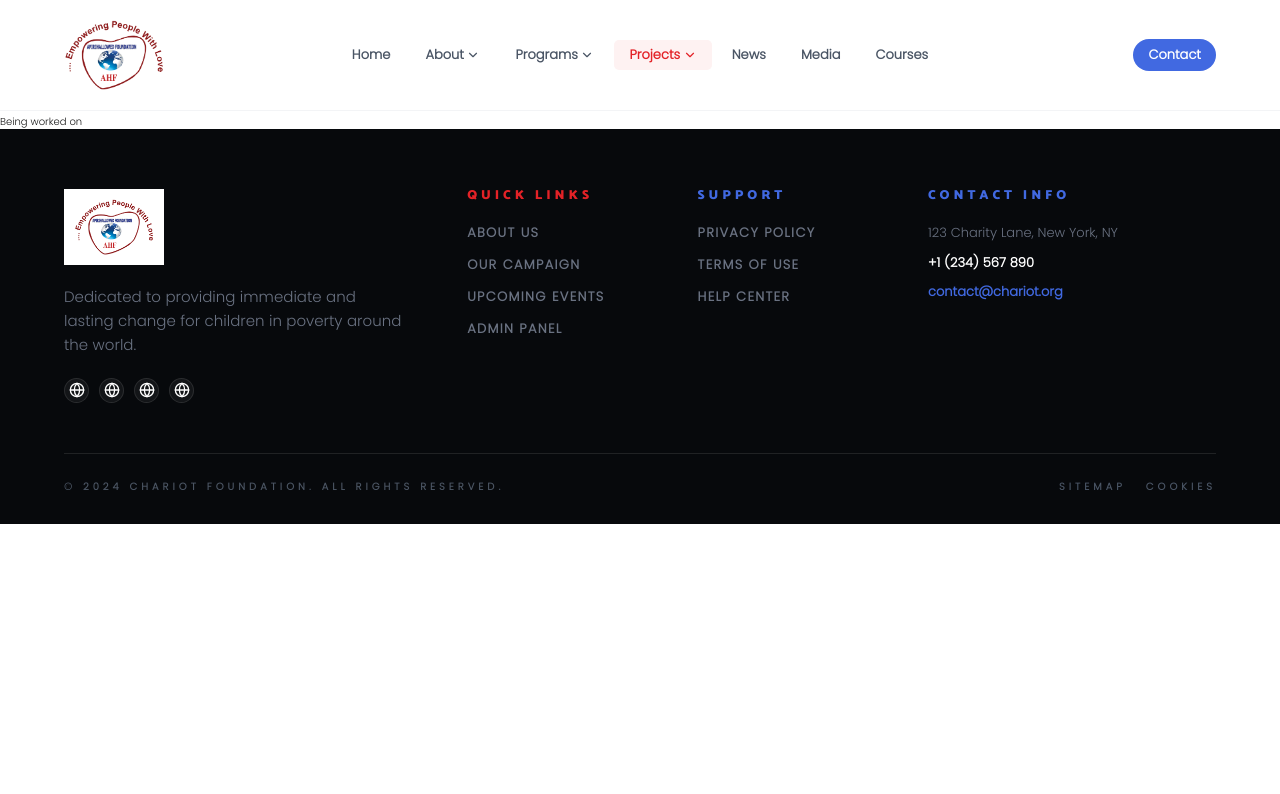
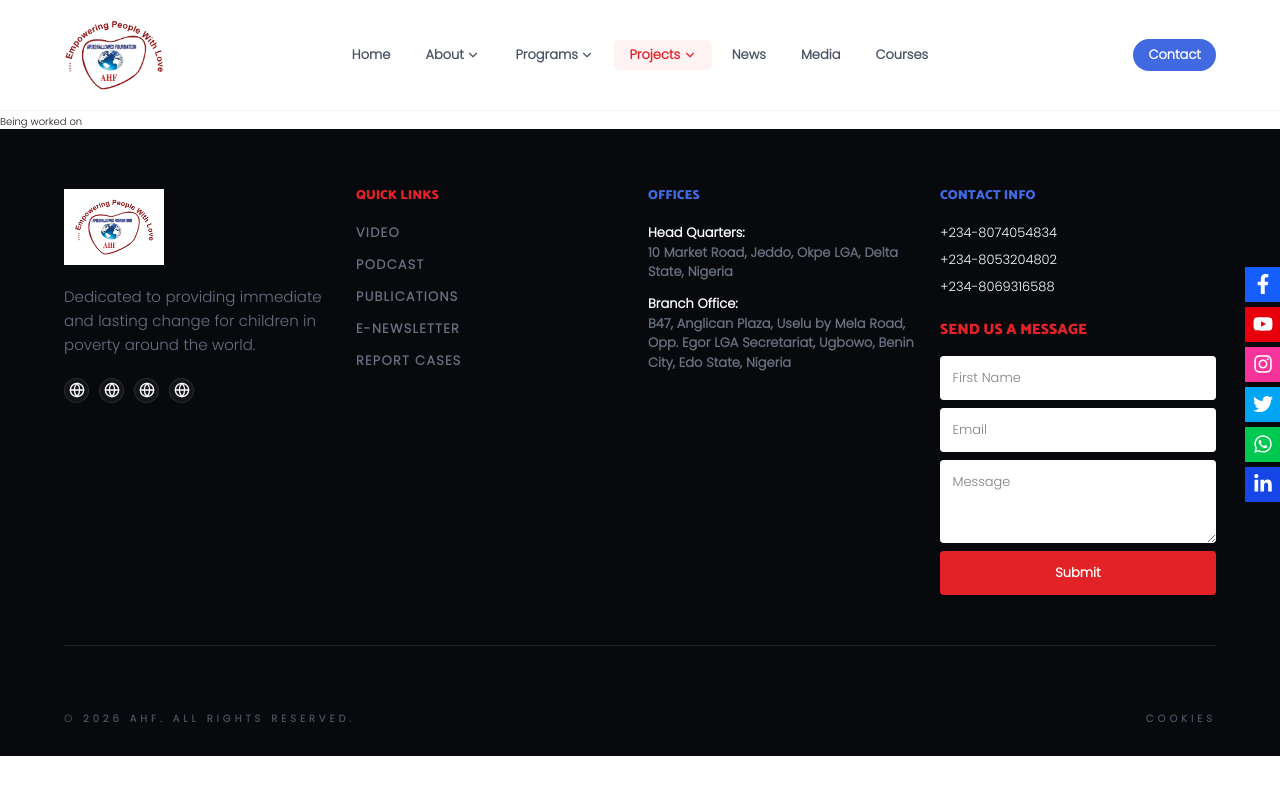
Before and after one commit to Mrs-Code01/ahf, a Next.js app: page /projects/hospital-medical-outreach in a window 1280 px wide. Shown: the top 794 px of the page. Built offline with nearby package versions, Linux system fonts and the light colour scheme.

Commit message:
added footer

```diff
--- a/app/about/who-we-are/page.jsx
+++ b/app/about/who-we-are/page.jsx
@@ -32,9 +32,11 @@ const page = () => {
           founded by Mr. Apiriala Atedoghu, who is also the President of the
           NGO. The NGO was established in the Federal Capital Territory (FCT),
           Abuja and was registered under the Corporate Affairs Commission (CAC)
-          on February 8, 2008, with registration Number CAC/IT/
-          N026765.ApiriHallowed Foundation began its first operation in General
-          Hospital Kubwa, Abuja on June 3, 2007, and subsequently continued her
+          on February 8, 2008, with registration Number CAC/IT/ N026765.
+          <br />
+          <br />
+          ApiriHallowed Foundation began its first operation in General Hospital
+          Kubwa, Abuja on June 3, 2007, and subsequently continued her
           operations to the hospital monthly. The NGO opened a branch Office in
           Warri at No. 10 Market Road Jeddo, Warri, Delta State in the year
           2009, and was made the Corporate Headquarters on the 4th of January
--- a/app/layout.js
+++ b/app/layout.js
@@ -2,6 +2,7 @@ import localFont from "next/font/local";
 import "./globals.css";
 import Navbar from "../components/Navbar";
 import Footer from "../components/Footer";
+import SocialSideBar from "../components/SocialSideBar";
 
 const catamaran = localFont({
   src: "./fonts/Catamaran-Black.ttf",
@@ -29,6 +30,7 @@ export default function RootLayout({ children }) {
         <link rel="icon" href="/favicon.ico" />
       </head>
       <body className={`${catamaran.variable} ${poppins.variable} antialiased`}>
+        <SocialSideBar />
         <Navbar />
         {children}
         <Footer />
--- a/components/Footer.jsx
+++ b/components/Footer.jsx
@@ -6,8 +6,9 @@ const Footer = () => {
   return (
     <>
       <footer className="flex flex-col items-center bg-[#07090C] text-white pt-24 pb-12">
-        <div className="w-[90%] text-[1.3rem] flex flex-col md:flex-row justify-between border-b border-white/10 pb-20 gap-16">
-          <div className="w-full md:w-[30%]">
+        <div className="w-[90%] text-[1.3rem] flex flex-col md:flex-row justify-between border-b border-white/10 pb-20 gap-8">
+          {/* Logo + Mission */}
+          <div className="w-full md:w-[24%]">
             <Image
               src="/images/logo.png"
               height={100}
@@ -31,44 +32,84 @@ const Footer = () => {
               ))}
             </div>
           </div>
-          <div className="w-full md:w-[15%] text-[1.3rem]">
-            <h4 className="font-bold uppercase tracking-[0.3em] mb-8 text-[#E32227]">
+
+          {/* Quick Links */}
+          <div className="w-full md:w-[24%]">
+            <h4 className="font-bold uppercase mb-8 text-[#E32227]">
               Quick Links
             </h4>
             <ul className="text-gray-500 space-y-5 font-bold uppercase tracking-widest">
-              <li className="hover:text-white cursor-pointer">About Us</li>
-              <li className="hover:text-white cursor-pointer">Our Campaign</li>
-              <li className="hover:text-white cursor-pointer">
-                Upcoming Events
-              </li>
-              <li className="hover:text-white cursor-pointer">Admin Panel</li>
+              <li className="hover:text-white cursor-pointer">Video</li>
+              <li className="hover:text-white cursor-pointer">Podcast</li>
+              <li className="hover:text-white cursor-pointer">Publications</li>
+              <li className="hover:text-white cursor-pointer">e-Newsletter</li>
+              <li className="hover:text-white cursor-pointer">Report Cases</li>
             </ul>
           </div>
-          <div className="w-full md:w-[15%]">
-            <h4 className="font-bold  uppercase tracking-[0.3em] mb-8 text-[#4169e1]">
-              Support
-            </h4>
-            <ul className="text-gray-500 space-y-5 font-bold uppercase tracking-widest">
-              <li className="hover:text-white cursor-pointer">
-                Privacy Policy
+
+          {/* Offices */}
+          <div className="w-full md:w-[24%]">
+            <h4 className="font-bold uppercase mb-8 text-[#4169e1]">Offices</h4>
+            <ul className="text-gray-500 space-y-5 font-bold tracking-normal">
+              <li>
+                <span className="text-white">Head Quarters:</span>
+                <br />
+                10 Market Road, Jeddo, Okpe LGA, Delta State, Nigeria
               </li>
-              <li className="hover:text-white cursor-pointer">Terms of Use</li>
-              <li className="hover:text-white cursor-pointer">Help Center</li>
+              <li>
+                <span className="text-white">Branch Office:</span>
+                <br />
+                B47, Anglican Plaza, Uselu by Mela Road, Opp. Egor LGA
+                Secretariat, Ugbowo, Benin City, Edo State, Nigeria
+              </li>
             </ul>
           </div>
-          <div className="w-full md:w-[25%]">
-            <h4 className="font-bold uppercase tracking-[0.3em] mb-8 text-[#4169e1]">
+
+          {/* Contact Info + Small Form */}
+          <div className="w-full md:w-[24%]">
+            <h4 className="font-bold uppercase  mb-8 text-[#4169e1]">
               Contact Info
             </h4>
-            <p className="text-gray-500 mb-4">123 Charity Lane, New York, NY</p>
-            <p className="text-white font-bold mb-4">+1 (234) 567 890</p>
-            <p className="text-[#4169e1] font-bold">contact@chariot.org</p>
+            <ul className="text-gray-500 space-y-3 tracking-normal mb-6">
+              <li className="text-white">+234-8074054834</li>
+              <li className="text-white">+234-8053204802</li>
+              <li className="text-white">+234-8069316588</li>
+            </ul>
+
+            {/* Small Form */}
+            <form className="flex flex-col gap-3 text-black">
+              <h3 className="text-[#E32227] text-[1.5rem] my-[10px]">
+                SEND US A MESSAGE
+              </h3>
+              <input
+                type="text"
+                placeholder="First Name"
+                className="p-5 rounded-md bg-white focus:outline-none focus:ring-1 focus:ring-[#E32227]"
+              />
+              <input
+                type="email"
+                placeholder="Email"
+                className="p-5 rounded-md bg-white focus:outline-none focus:ring-1 focus:ring-[#E32227]"
+              />
+              <textarea
+                placeholder="Message"
+                rows="3"
+                className="p-5 rounded-md bg-white focus:outline-none focus:ring-1 focus:ring-[#E32227]"
+              ></textarea>
+              <button
+                type="submit"
+                className="bg-[#E32227] text-white font-bold py-5 px-4 rounded-md hover:bg-[#c71c21] transition-colors"
+              >
+                Submit
+              </button>
+            </form>
           </div>
         </div>
-        <div className="w-[90%] pt-10 flex flex-col md:flex-row justify-between items-center text-gray-600 font-black uppercase tracking-[0.4em]">
-          <p>© 2024 CHARIOT FOUNDATION. ALL RIGHTS RESERVED.</p>
+
+        {/* Bottom Bar */}
+        <div className="w-[90%] pt-10 flex flex-col md:flex-row justify-between items-center text-gray-600 font-black uppercase tracking-[0.4em] mt-16">
+          <p>© 2026 AHF. ALL RIGHTS RESERVED.</p>
           <div className="flex gap-8 mt-6 md:mt-0">
-            <span>Sitemap</span>
             <span>Cookies</span>
           </div>
         </div>
--- /dev/null
+++ b/components/SocialSideBar.jsx
@@ -0,0 +1,67 @@
+import React from "react";
+
+import {
+  FaFacebookF,
+  FaYoutube,
+  FaInstagram,
+  FaTwitter,
+  FaWhatsapp,
+  FaLinkedinIn
+} from "react-icons/fa";
+
+const SocialSidebar = () => {
+  return (
+    <div className="fixed top-1/3 right-0 flex flex-col space-y-2 z-[200]">
+      <a
+        href="#"
+        target="_blank"
+        rel="noopener noreferrer"
+        className="bg-blue-600 p-3 text-white hover:opacity-80"
+      >
+        <FaFacebookF size={20} />
+      </a>
+      <a
+        href="#"
+        target="_blank"
+        rel="noopener noreferrer"
+        className="bg-red-600 p-3 text-white hover:opacity-80"
+      >
+        <FaYoutube size={20} />
+      </a>
+      <a
+        href="#"
+        target="_blank"
+        rel="noopener noreferrer"
+        className="bg-pink-500 p-3 text-white hover:opacity-80"
+      >
+        <FaInstagram size={20} />
+      </a>
+      <a
+        href="#"
+        target="_blank"
+        rel="noopener noreferrer"
+        className="bg-sky-500 p-3 text-white hover:opacity-80"
+      >
+        <FaTwitter size={20} />
+      </a>
+      <a
+        href="#"
+        target="_blank"
+        rel="noopener noreferrer"
+        className="bg-green-500 p-3 text-white hover:opacity-80"
+      >
+        <FaWhatsapp size={20} />
+      </a>
+      <a
+        href="https://www.linkedin.com/company/plastibuild-creative-solutions/"
+        target="_blank"
+        rel="noopener noreferrer"
+        className="bg-blue-700 p-3 text-white hover:opacity-80"
+      >
+        <FaLinkedinIn size={20} />
+      </a>
+    </div>
+  );
+};
+
+export default SocialSidebar;
--- a/package.json
+++ b/package.json
@@ -12,7 +12,8 @@
     "lucide-react": "^0.562.0",
     "next": "16.1.1",
     "react": "19.2.3",
-    "react-dom": "19.2.3"
+    "react-dom": "19.2.3",
+    "react-icons": "^5.5.0"
   },
   "devDependencies": {
     "@tailwindcss/postcss": "^4",
```
Also changed, not shown: app/page.js (+20 -53 lines), 1 other file (tests, documents, lock files or other folders).
